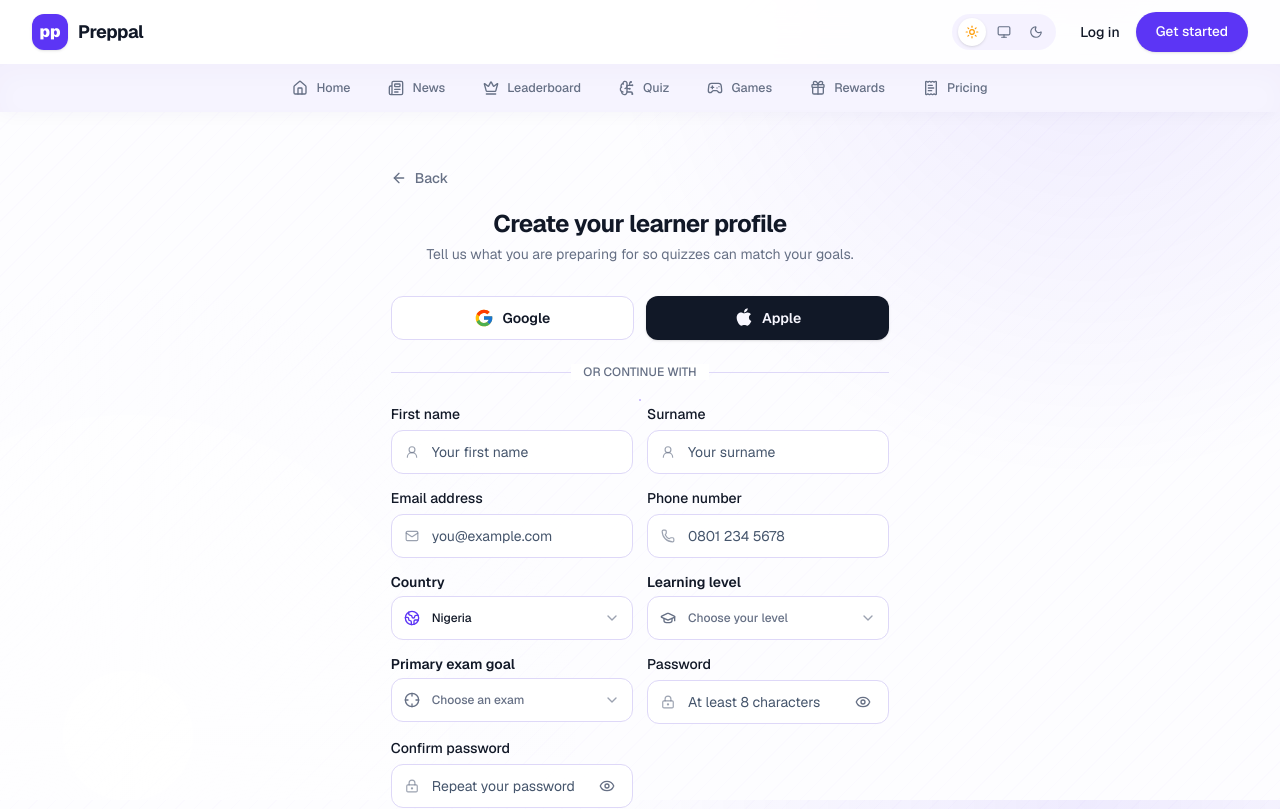
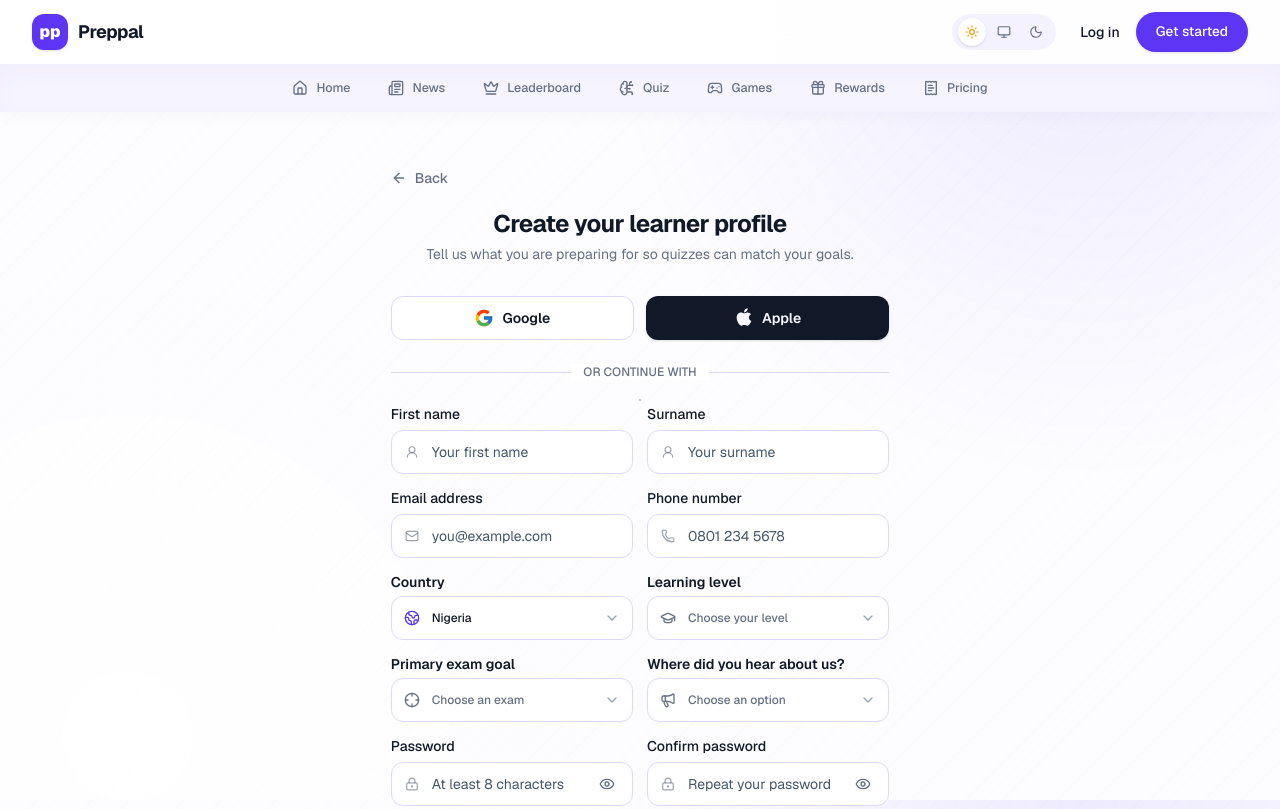
Before and after one commit to SLOURAX/preppal_web, a Next.js app: page /register in a window 1280 px wide. Shown: the top 809 px of the page. Built offline with nearby package versions, Linux system fonts and the light colour scheme.

Commit message:
chore: new updates

```diff
--- a/src/app/register/page.tsx
+++ b/src/app/register/page.tsx
@@ -6,6 +6,7 @@ import {
   Mail,
   Phone,
   Crosshair,
+  Megaphone,
   UserRound,
 } from "lucide-react";
 import Link from "next/link";
@@ -38,6 +39,7 @@ function RegisterContent() {
   const [country, setCountry] = useState("Nigeria");
   const [learningLevel, setLearningLevel] = useState("");
   const [examGoal, setExamGoal] = useState("");
+  const [referralSource, setReferralSource] = useState("");
   const [formError, setFormError] = useState("");
   const [verificationEmail, setVerificationEmail] = useState("");
 
@@ -189,6 +191,23 @@ function RegisterContent() {
             placeholder="Choose an exam"
             compact
             value={examGoal}
+          />
+          <ListSelect
+            icon={Megaphone}
+            id="referral-source"
+            label="Where did you hear about us?"
+            onChange={setReferralSource}
+            options={[
+              "A friend or family member",
+              "Social media",
+              "Google search",
+              "School or community",
+              "Online advert",
+              "Other",
+            ].map((option) => ({ value: option, label: option }))}
+            placeholder="Choose an option"
+            compact
+            value={referralSource}
           />
           <PasswordField
             autoComplete="new-password"
```
